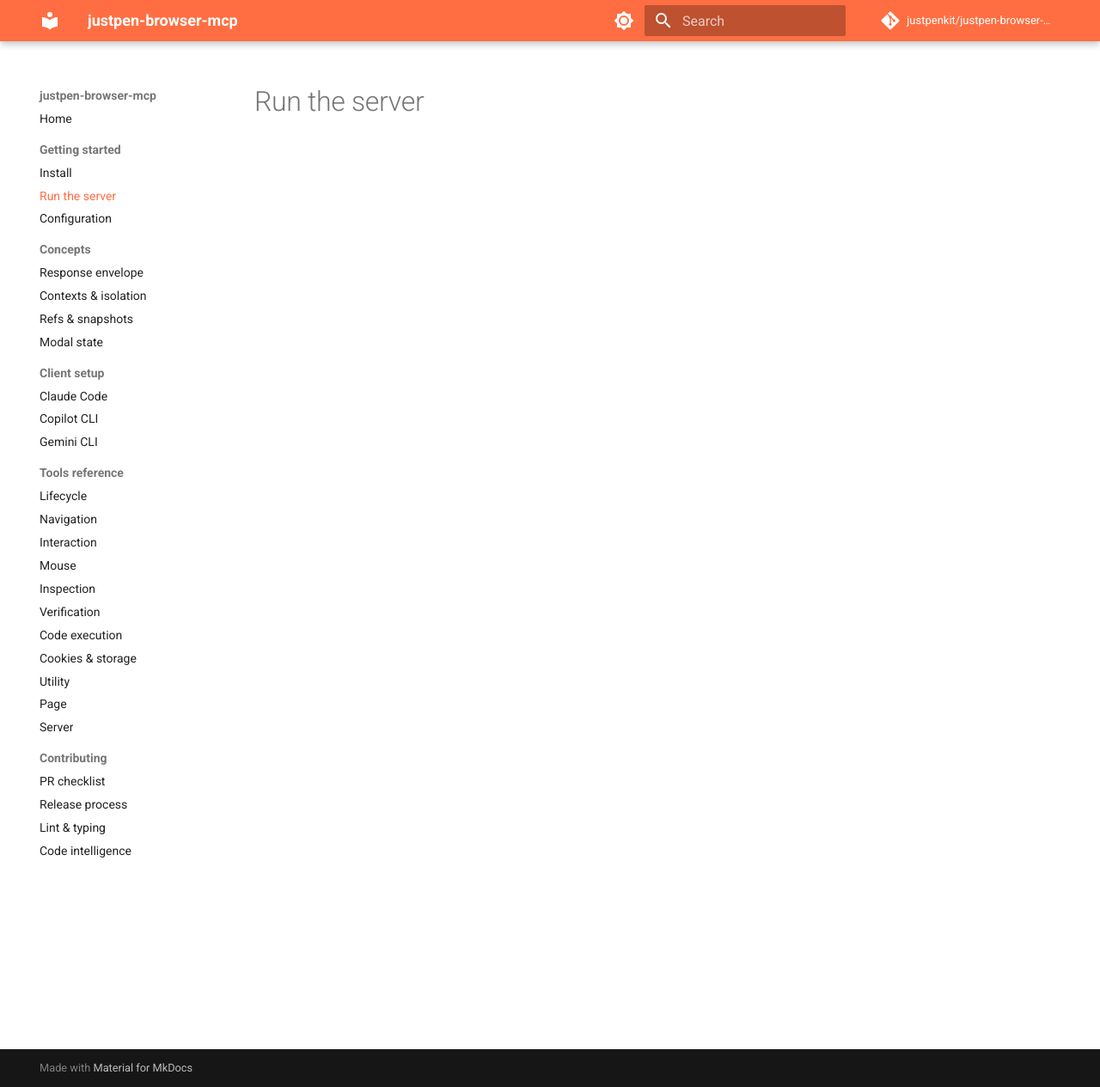
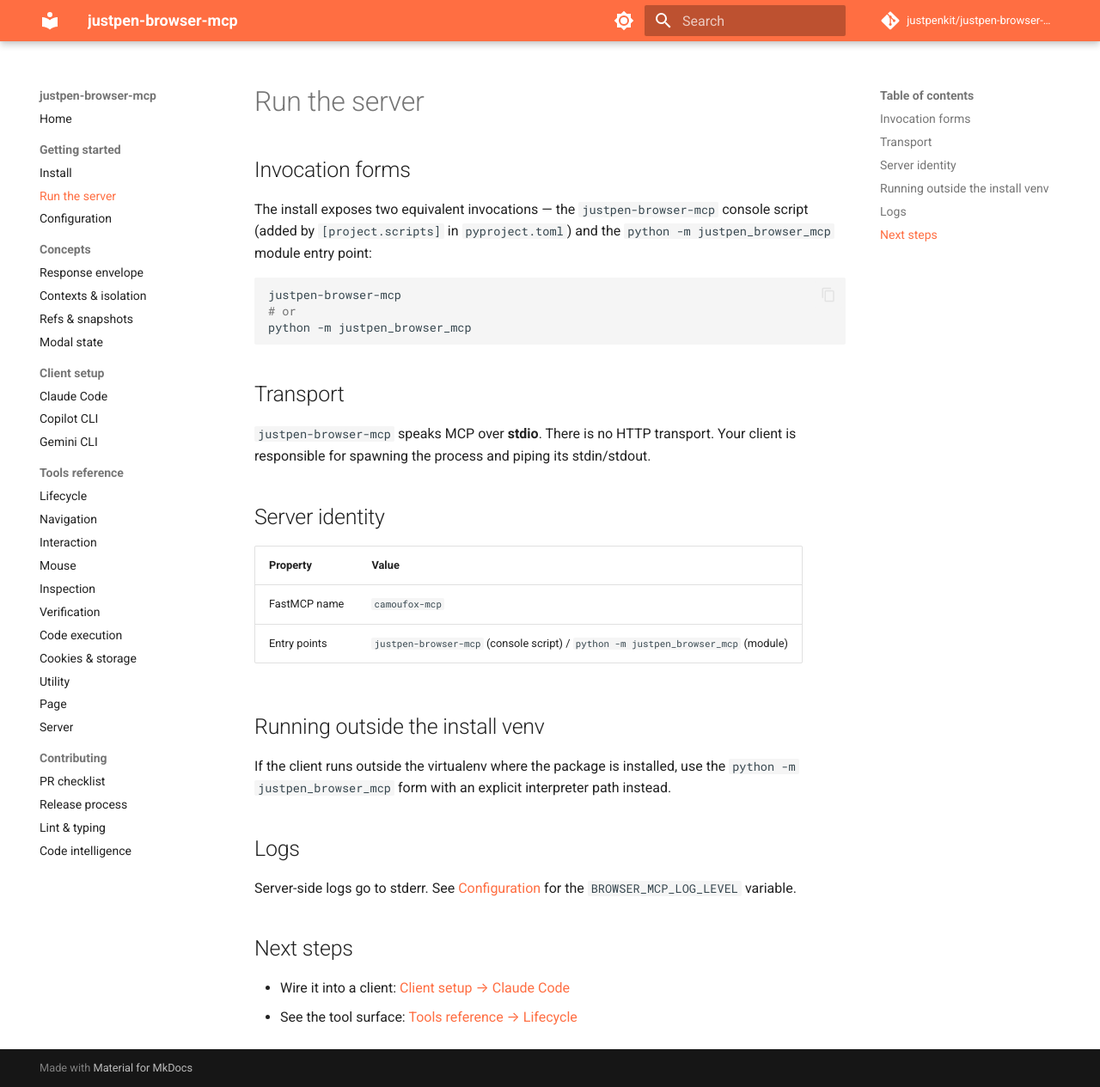
Before and after one commit to justpenkit/justpen-browser-mcp, an MkDocs documentation site: the page built from docs/getting-started/run-server.md, in a window 1280 px wide and 1265 px high. Shown: the whole window at 86% size. Built offline with MkDocs 1.6.1 and Material for MkDocs 9.7.7, drawn with Linux system fonts in a browser that asks for light colours; comment, search, counter and statistics services are not loaded.

Commit message:
docs(run-server): migrate usage and server identity

````diff
--- a/docs/getting-started/run-server.md
+++ b/docs/getting-started/run-server.md
@@ -1 +1,41 @@
 # Run the server
+
+## Invocation forms
+
+The install exposes two equivalent invocations — the `justpen-browser-mcp`
+console script (added by `[project.scripts]` in `pyproject.toml`) and the
+`python -m justpen_browser_mcp` module entry point:
+
+```bash
+justpen-browser-mcp
+# or
+python -m justpen_browser_mcp
+```
+
+## Transport
+
+`justpen-browser-mcp` speaks MCP over **stdio**. There is no HTTP transport.
+Your client is responsible for spawning the process and piping its stdin/stdout.
+
+## Server identity
+
+| Property | Value |
+|---|---|
+| FastMCP name | `camoufox-mcp` |
+| Entry points | `justpen-browser-mcp` (console script) / `python -m justpen_browser_mcp` (module) |
+
+## Running outside the install venv
+
+If the client runs outside the virtualenv where the package is installed,
+use the `python -m justpen_browser_mcp` form with an explicit interpreter
+path instead.
+
+## Logs
+
+Server-side logs go to stderr. See [Configuration](configuration.md) for the
+`BROWSER_MCP_LOG_LEVEL` variable.
+
+## Next steps
+
+- Wire it into a client: [Client setup → Claude Code](../client-setup/claude-code.md)
+- See the tool surface: [Tools reference → Lifecycle](../tools-reference/lifecycle.md)
````
